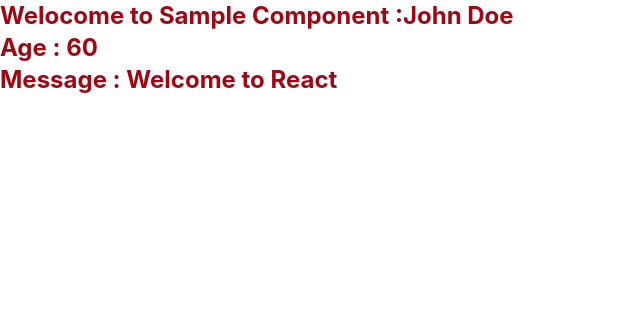
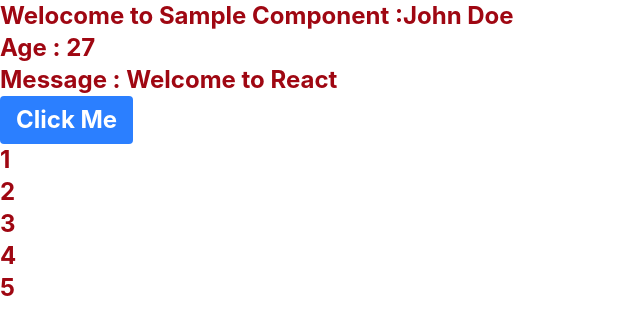
Before and after one commit to chankaran2996/react-notes, a React (Vite) app: page / in a window 1280 px wide. Shown: the top 334 px of the page, without its empty margins (0-640 px from the left). Built offline with nearby package versions, Linux system fonts and the light colour scheme.

Commit message:
propes and components

```diff
--- a/src/App.jsx
+++ b/src/App.jsx
@@ -2,14 +2,27 @@
 import Sample from "./Sample"
 
 const App = () => {
-  let name = "John Doe"
-  let age = 27
-  let message = "Welcome to React"
+  // let name = "John Doe"
+  // let age = 27
+  // let message = "Welcome to React"
+  let person = {
+    name : "John Doe",
+    age : 27,
+    message : "Welcome to React"
+  }
+
+  function handileClick() {
+    console.log("Button Clicked")
+  }
+
+  let arr = [1,2,3,4,5];
+
 
   return (
     <>
 
-      <Sample name = {name} age={60} message = {message} />
+      {/* <Sample name = {name} age={60} message = {message} /> */}
+      <Sample person = {person} handileClick={handileClick} arr={arr}/>
     </>
   )
 }
--- a/src/Sample.jsx
+++ b/src/Sample.jsx
@@ -1,7 +1,8 @@
 import React from 'react'
 import Example from './components/Example'
+import ListItems from './components/ListItems'
 
-const Sample = ({ name, age = 20, message }) => {
+const Sample = ({ person , handileClick , arr}) => {
   return (
     <div
     className=' text-2xl text-red-800 font-bold'
@@ -19,15 +20,32 @@
         </div> */}
         <p>Welocome to Sample Component :
         {
-            name
+            person.name
         }
         </p>
         <p>
-            Age : {age}
+            Age : {person.age}
         </p>
         <p>
-            Message : {message}
+            Message : {person.message}
         </p>
+
+        <button
+        className='bg-blue-500 text-white px-4 py-2 rounded'
+        onClick={handileClick}
+        >
+            Click Me
+        </button>
+
+        <div>
+            <ul>
+                {
+                    arr.map((item,index) => (
+                        <ListItems item={item} i={index} />
+                    ))
+                }
+            </ul>
+        </div>
 
     </div>
 
--- /dev/null
+++ b/src/components/ListItems.jsx
@@ -0,0 +1,9 @@
+import React from 'react'
+
+const ListItems = ({ item , i }) => {
+  return (
+    <li className=' text-2xl' key={i}>{item}</li>
+  )
+}
+
+export default ListItems
```
